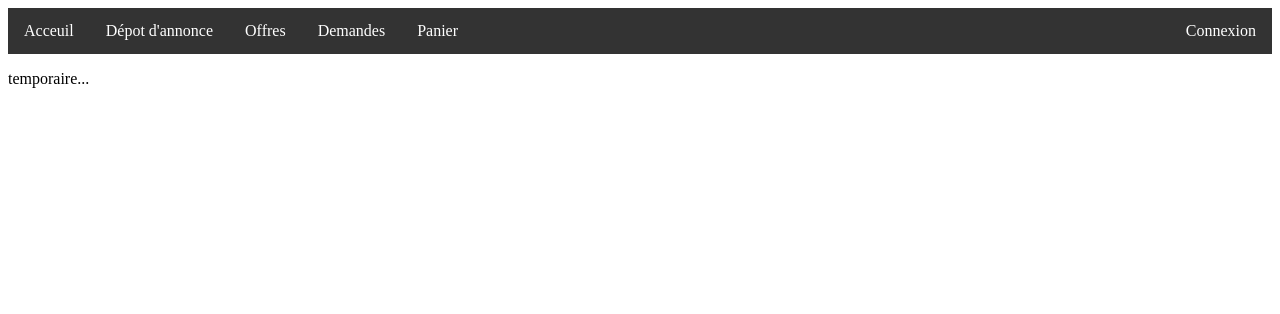
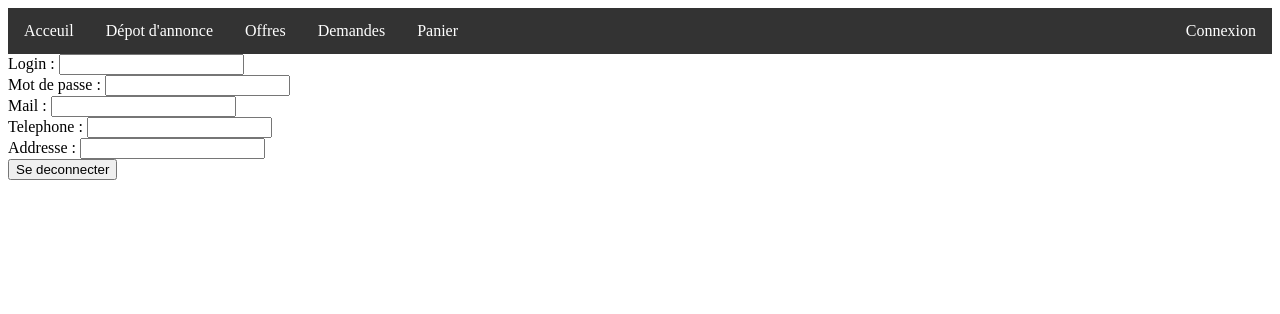
Before and after one commit to senetal/projet_php_armand_clerc_senet, a PHP site: template project/Vue/account.view.php in a window 1280 px wide. Shown: the top 314 px of the page. Run offline with PHP 8.4, Linux system fonts and the light colour scheme; the template is opened without the code that fills it, so the values that code supplies are empty; the visitor is signed in with stand-in values (Sample User, id 1).

Commit message:
Déconnexion implémentée

```diff
--- a/project/Vue/account.view.php
+++ b/project/Vue/account.view.php
@@ -1,3 +1,10 @@
+<?php
+require_once('../Modele/User.class.php');
+
+$usr=$_SESSION['user'];
+
+ ?>
+
 <!DOCTYPE html>
 <html lang="fr" dir="ltr">
   <head>
@@ -5,7 +12,24 @@
     <title>Compte</title>
   </head>
   <body>
-        <?php include('../Vue/header.php')?>
-    <p>temporaire...<p>
+    <?php include('../Vue/header.php')?>
+
+    <div class='account'>
+
+      Login :
+      <input type="text" name="name" value="<?= $usr->name ?>" readonly><br>
+      Mot de passe :
+      <input type="password" name="password" value="<?= $usr->password ?>" readonly><br>
+      Mail :
+      <input type="mail" name="mail" value="<?= $usr->mail ?>" readonly><br>
+      Telephone :
+      <input type="text" name="tel" value="<?= $usr->tel ?>" readonly><br>
+      Addresse :
+      <input type="text" name="address" value="<?= $usr->address ?>" readonly><br>
+
+    </div>
+
+    <a href='../Controleur/disconnect.ctrl.php'><button type="button">Se deconnecter</button></a>
+
   </body>
 </html>
```
Also changed, not shown: project/Controleur/disconnect.ctrl.php (added, +8 -0 lines).
